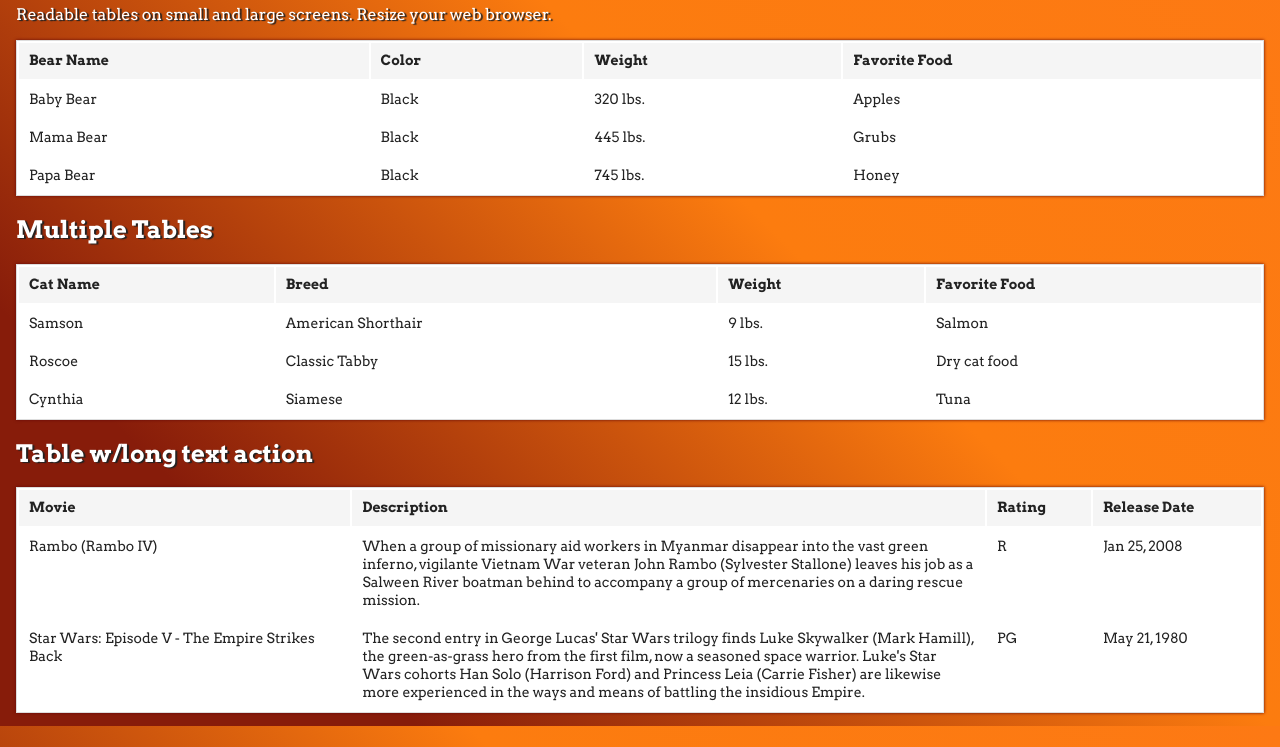
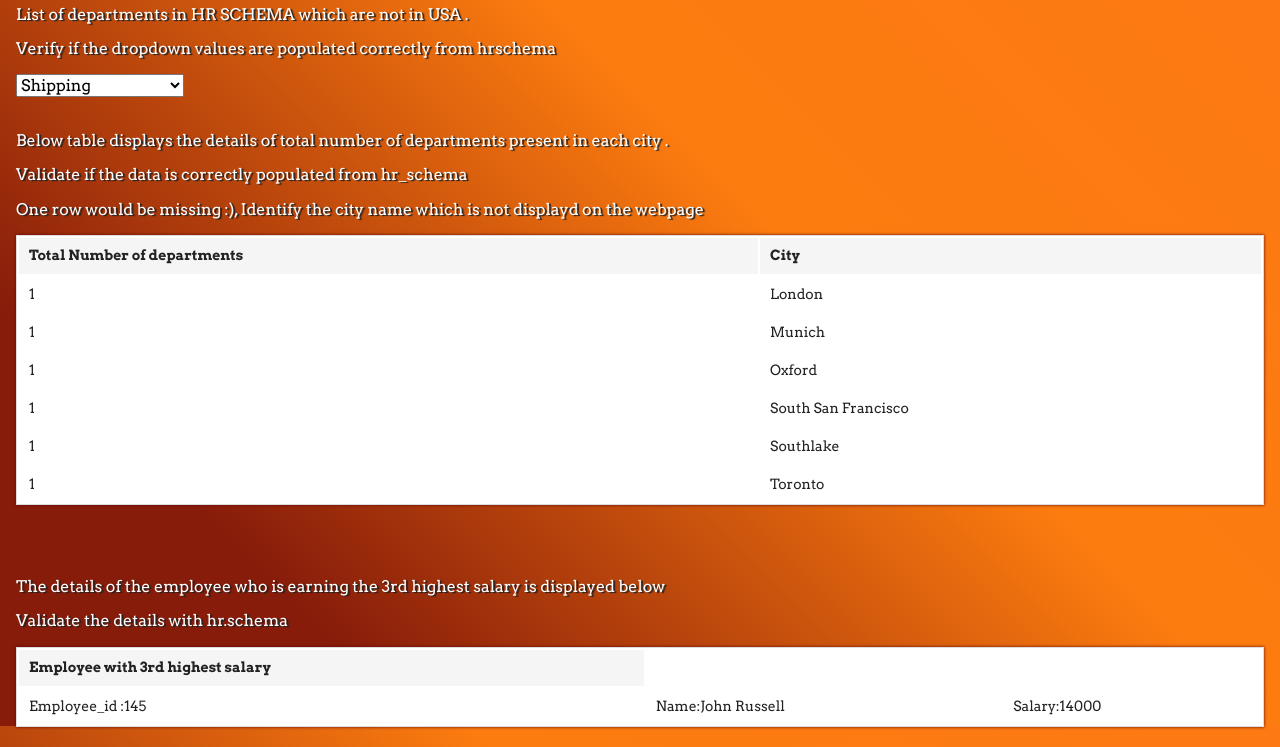
Before and after one commit to nandinivijay/table, a plain HTML site: page adaptable-js/dist/index.html in a window 1280 px wide. Shown: the part 74-821 px from the top of the page. Drawn offline with nearby package versions, Linux system fonts and the light colour scheme.

Commit message:
updated index.html

```diff
--- a/adaptable-js/dist/index.html
+++ b/adaptable-js/dist/index.html
@@ -9,90 +9,73 @@
 </head>
 <body>
 <!-- partial:index.partial.html -->
-<h1>adapTable.js</h1>
-<p>Readable tables on small and large screens. Resize your web browser.</p>
+<h1> Database Testing assignment</h1>
+<p>List of departments in HR SCHEMA which are not in USA .</p>
+<p> Verify if the dropdown values are populated correctly from hrschema </p>
+<select name="departments" id="depart">
+  <option value="1">Shipping</option>
+  <option value="2">Sales</option>
+  <option value="3">Public Relations</option>
+  <option value="4">Marketing</option>
+  <option value="5">IT</option>
+   <option value="6">Human Resources</option>
+</select>
+<br/>
+<br/>
+
+<p>Below table displays the details of total number of departments present in each city .</p>
+<p> Validate if the data is correctly populated from hr_schema </p>
+
+<p> One row would be missing :), Identify the city name which is not displayd on the webpage </p>
+
 <table class="adap-table">
   <thead>
     <tr>
-      <th>Bear Name</th>
-      <th>Color</th>
-      <th>Weight</th>
-      <th>Favorite Food</th>
+      <th>Total Number of departments</th>
+      <th>City</th>
     </tr>
   </thead>
   <tr>
-    <td>Baby Bear</td>
-    <td>Black</td>
-    <td>320 lbs.</td>
-    <td>Apples</td>
+    <td>1</td>
+    <td>London</td>
   </tr>
   <tr>
-    <td>Mama Bear</td>
-    <td>Black</td>
-    <td>445 lbs.</td>
-    <td>Grubs</td>
+    <td>1</td>
+    <td>Munich</td>
   </tr>
   <tr>
-    <td>Papa Bear</td>
-    <td>Black</td>
-    <td>745 lbs.</td>
-    <td>Honey</td>
+    <td>1</td>
+    <td>Oxford</td>
+  </tr>
+  <tr>
+    <td>1</td>
+    <td>South San Francisco</td>
+  </tr>
+    <tr>
+    <td>1</td>
+    <td>Southlake</td>
+  </tr>
+    <tr>
+    <td>1</td>
+    <td>Toronto</td>
   </tr>
 </table>
-
-<h2>Multiple Tables</h2>
-<table class="adap-table">
+<br/>
+<br/>
+<p> The details of the employee who is earning the 3rd highest salary is displayed below </p>
+<p> Validate the details with hr.schema </p>
+<table class="salary_employee">
   <thead>
     <tr>
-      <th>Cat Name</th>
-      <th>Breed</th>
-      <th>Weight</th>
-      <th>Favorite Food</th>
+      <th>Employee with 3rd highest salary</th>
     </tr>
   </thead>
   <tr>
-    <td>Samson</td>
-    <td>American Shorthair</td>
-    <td>9 lbs.</td>
-    <td>Salmon</td>
+    <td>Employee_id :145</td>
+    <td>Name:John Russell</td>
+    <td>Salary:14000</td>
   </tr>
-  <tr>
-    <td>Roscoe</td>
-    <td>Classic Tabby</td>
-    <td>15 lbs.</td>
-    <td>Dry cat food</td>
-  </tr>
-  <tr>
-    <td>Cynthia</td>
-    <td>Siamese</td>
-    <td>12 lbs.</td>
-    <td>Tuna</td>
-  </tr>
-</table>
-
-<h2>Table w/long text action</h2>
-<table class="adap-table">
-  <thead>
-    <tr>
-      <th>Movie</th>
-      <th>Description</th>
-      <th>Rating</th>
-      <th>Release Date</th>
-    </tr>
-  </thead>
-  <tr>
-    <td class="title">Rambo (Rambo IV)</td>
-    <td class="description">When a group of missionary aid workers in Myanmar disappear into the vast green inferno, vigilante Vietnam War veteran John Rambo (Sylvester Stallone) leaves his job as a Salween River boatman behind to accompany a group of mercenaries on a daring rescue mission. </td>
-    <td>R</td>
-    <td>Jan 25, 2008</td>
-  </tr>
-  <tr>
-    <td class="title">Star Wars: Episode V - The Empire Strikes Back</td>
-    <td class="description">The second entry in George Lucas' Star Wars trilogy finds Luke Skywalker (Mark Hamill), the green-as-grass hero from the first film, now a seasoned space warrior. Luke's Star Wars cohorts Han Solo (Harrison Ford) and Princess Leia (Carrie Fisher) are likewise more experienced in the ways and means of battling the insidious Empire.</td>
-    <td>PG</td>
-    <td>May 21, 1980</td>
-  </tr>
-</table>
+  </table>
 <!-- partial -->
   <script src='//cdnjs.cloudflare.com/ajax/libs/jquery/2.1.3/jquery.min.js'></script><script  src="./script.js"></script>
 
```
